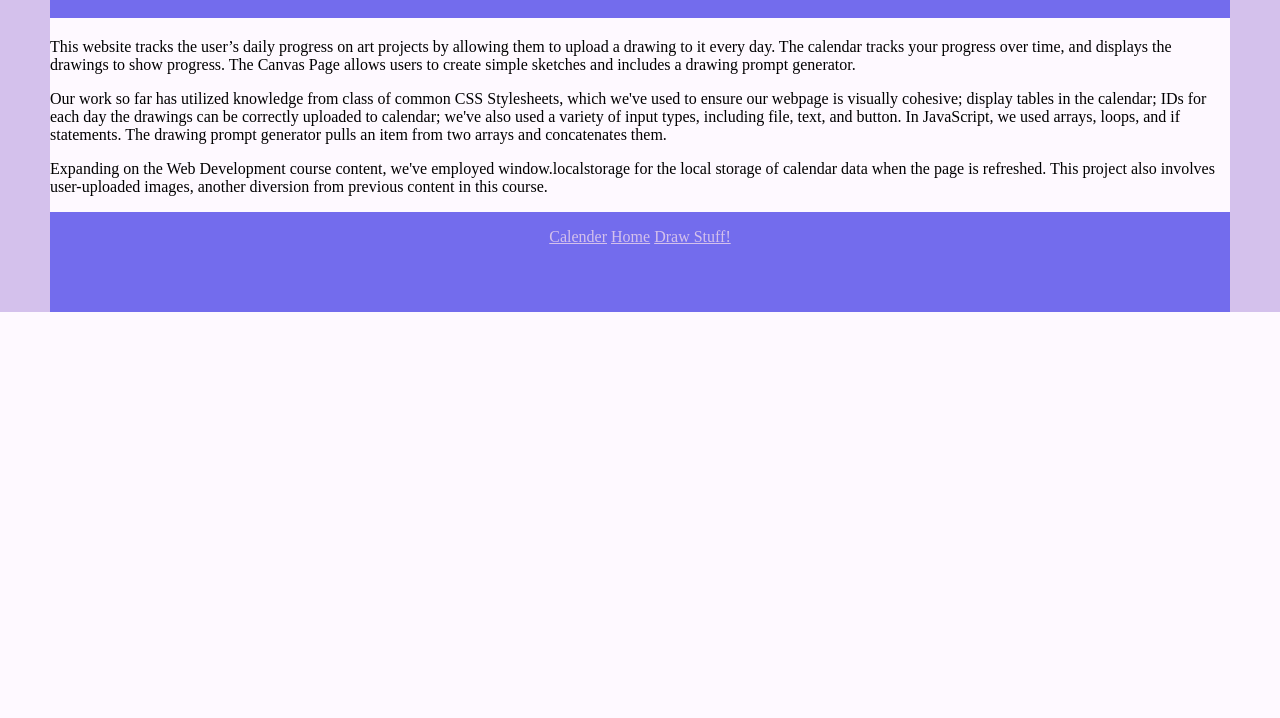
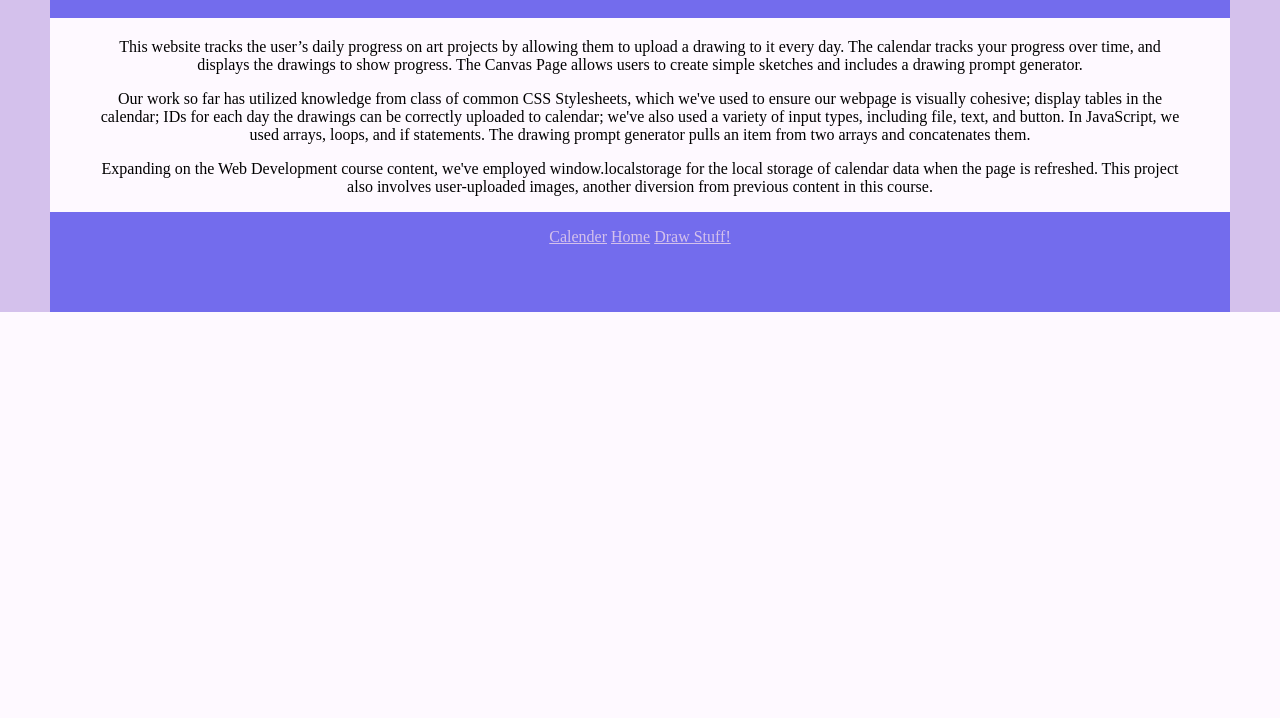
Before and after one commit to aepley0844/WebDevelopmentFinalProject, a plain HTML site: page workDone.html in a window 1280 px wide. Shown: the part 82-800 px from the top of the page. Drawn offline with Linux system fonts and the light colour scheme.

Commit message:
added images

```diff
--- a/Calender.html
+++ b/Calender.html
@@ -79,11 +79,5 @@
   This script places a badge on your repl's full-browser view back to your repl's cover
   page. Try various colors for the theme: dark, light, red, orange, yellow, lime, green,
   teal, blue, blurple, magenta, pink!
-  -->
-    <script
-      src="https://replit.com/public/js/replit-badge-v2.js"
-      theme="dark"
-      position="bottom-right"
-    ></script>
-  </body>
+  --></body>
 </html>
--- a/style.css
+++ b/style.css
@@ -6,6 +6,11 @@
  dark purple - 736CED - use for header and footer
  All of this is at your own discresion. Use you're best judgement, you're NC's best and brightest for a reason LMAO.
  */
+
+#info {
+  width: 60%;
+  margin: auto;
+}
 
 html {
   height: 100%;
@@ -67,7 +72,6 @@ header {
 h1 {
   color: #f2dfd7;
   margin-top: 0;
-  padding-top: 30px;
 }
 
 h3 {
@@ -162,7 +166,7 @@ whatwedid {
   text-align: center;
 }
 
-thiswebsite {
+#thiswebsite {
   margin-left: 50px;
   margin-right: 50px;
 }
--- a/workDone.html
+++ b/workDone.html
@@ -1,5 +1,5 @@
 <!DOCTYPE html>
-<html>
+<html lang="en">
   <head>
     <title>What We Did!</title>
     <link rel="stylesheet" href="style.css" />
@@ -10,23 +10,23 @@
     <header>
       <h1 id="whatwedid">What We Did!</h1>
     </header>
-
-    <p id="thiswebsite">
-      This website tracks the user’s daily progress on art projects by allowing
-      them to upload a drawing to it every day. The calendar tracks your
-      progress over time, and displays the drawings to show progress. The Canvas
-      Page allows users to create simple sketches and includes a drawing prompt
-      generator.
+    <div id="thiswebsite">
+      <p>
+        This website tracks the user’s daily progress on art projects by
+        allowing them to upload a drawing to it every day. The calendar tracks
+        your progress over time, and displays the drawings to show progress. The
+        Canvas Page allows users to create simple sketches and includes a
+        drawing prompt generator.
       </p>
 
       <p>
         Our work so far has utilized knowledge from class of common CSS
-      Stylesheets, which we've used to ensure our webpage is visually cohesive;
-      display tables in the calendar; IDs for each day the drawings can be
-      correctly uploaded to calendar; we've also used a variety of input types,
-      including file, text, and button. In JavaScript, we used arrays, loops,
-      and if statements. The drawing prompt generator pulls an item from two
-      arrays and concatenates them.
+        Stylesheets, which we've used to ensure our webpage is visually
+        cohesive; display tables in the calendar; IDs for each day the drawings
+        can be correctly uploaded to calendar; we've also used a variety of
+        input types, including file, text, and button. In JavaScript, we used
+        arrays, loops, and if statements. The drawing prompt generator pulls an
+        item from two arrays and concatenates them.
       </p>
 
       <p>
@@ -35,7 +35,7 @@
         is refreshed. This project also involves user-uploaded images, another
         diversion from previous content in this course.
       </p>
-
+    </div>
     <footer>
       <p><a href="Calender.html"> Calender</a></p>
       <p><a href="Index.html"> Home</a></p>
```
Also changed, not shown: index.html (+6 -5 lines), script.js (+0 -7 lines), images/CanvasHeart.png (added). Lines whose indentation alone changed are shown as unchanged.
